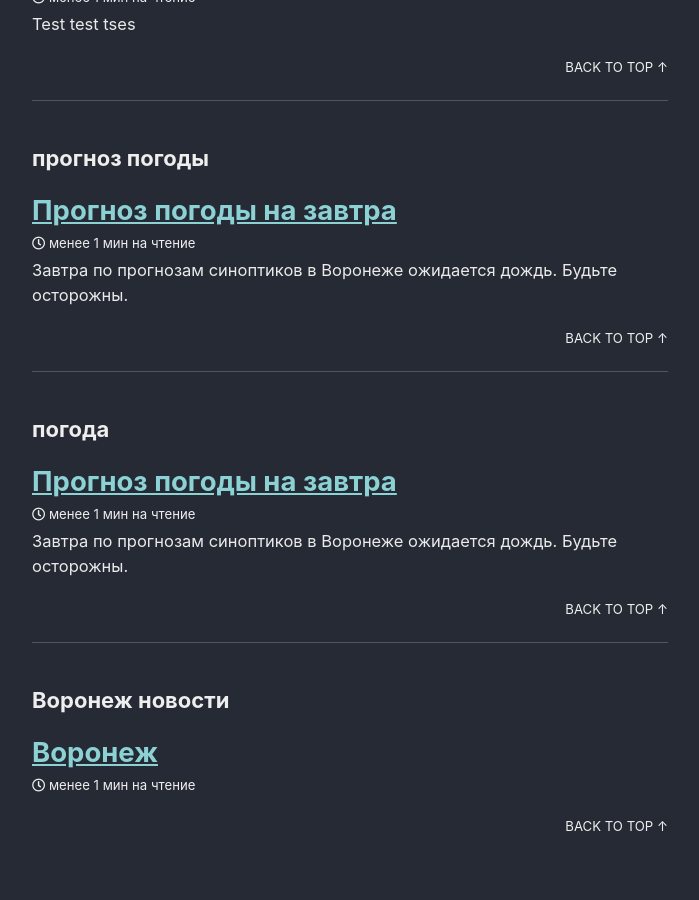
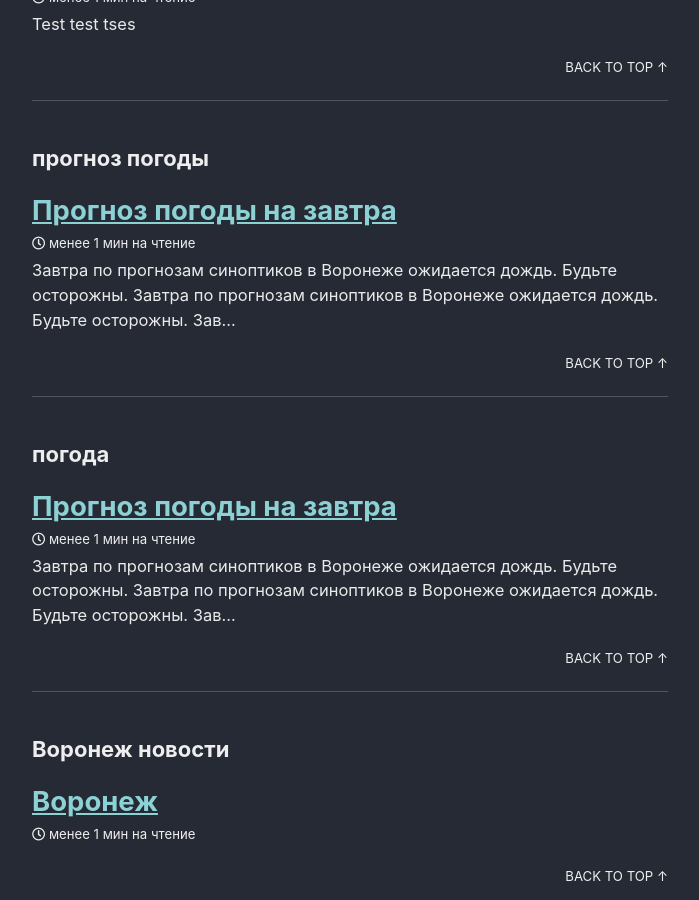
Before and after one commit to anonuser01234/anonuser01234.github.io, a Jekyll site: the page built from _pages/tag-archive.md, in a window 1280 px wide and 900 px high, scrolled down 1137 px. Shown: the whole window, without its empty margins (290-989 px from the left). Built offline with Jekyll 4.4.1, drawn with Linux system fonts in a browser that asks for light colours; cached includes are drawn as plain includes.

Commit message:
Update 2021-08-28-weather-forecast.md

```diff
--- a/_posts/2021-08-28-weather-forecast.md
+++ b/_posts/2021-08-28-weather-forecast.md
@@ -10,3 +10,10 @@ tags:
 
 ---
 Завтра по прогнозам синоптиков в Воронеже ожидается дождь. Будьте осторожны.
+Завтра по прогнозам синоптиков в Воронеже ожидается дождь. Будьте осторожны.
+Завтра по прогнозам синоптиков в Воронеже ожидается дождь. Будьте осторожны.
+Завтра по прогнозам синоптиков в Воронеже ожидается дождь. Будьте осторожны.
+Завтра по прогнозам синоптиков в Воронеже ожидается дождь. Будьте осторожны.
+Завтра по прогнозам синоптиков в Воронеже ожидается дождь. Будьте осторожны.
+Завтра по прогнозам синоптиков в Воронеже ожидается дождь. Будьте осторожны.
+Завтра по прогнозам синоптиков в Воронеже ожидается дождь. Будьте осторожны.
```
